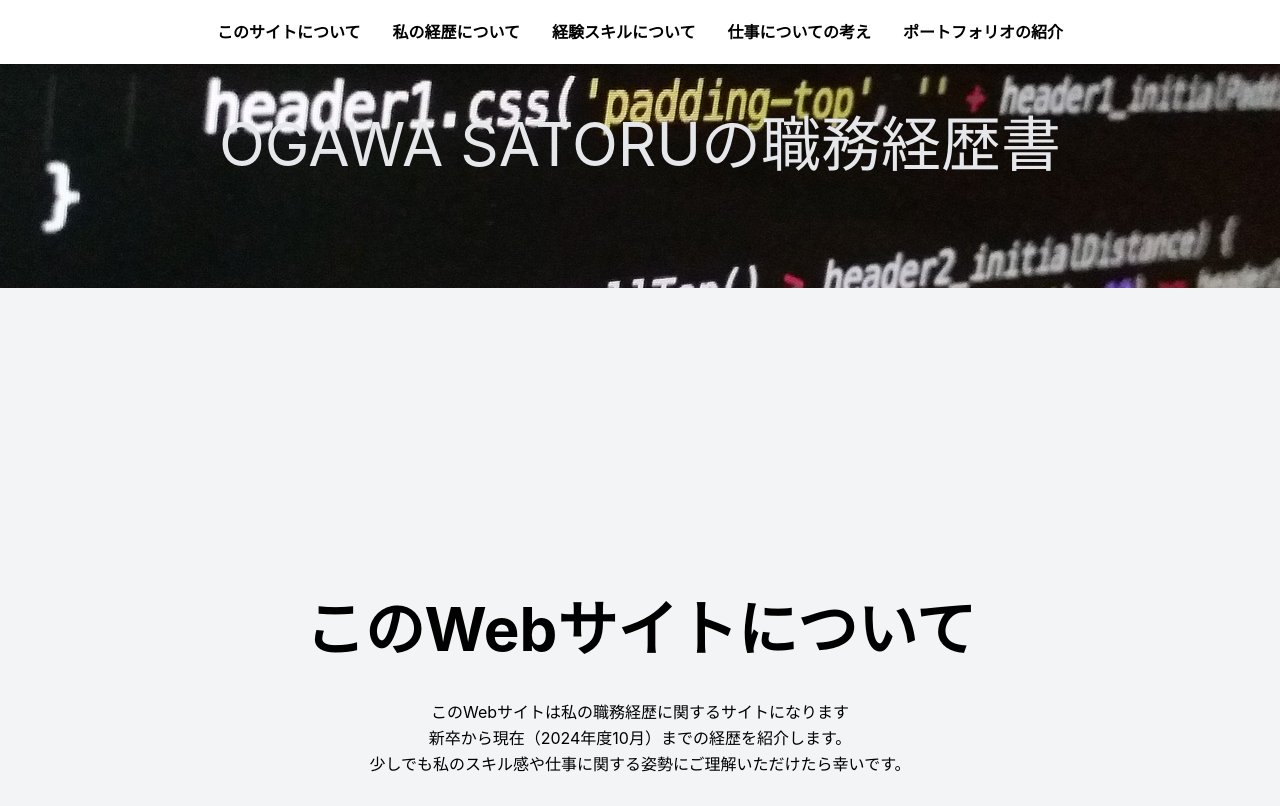
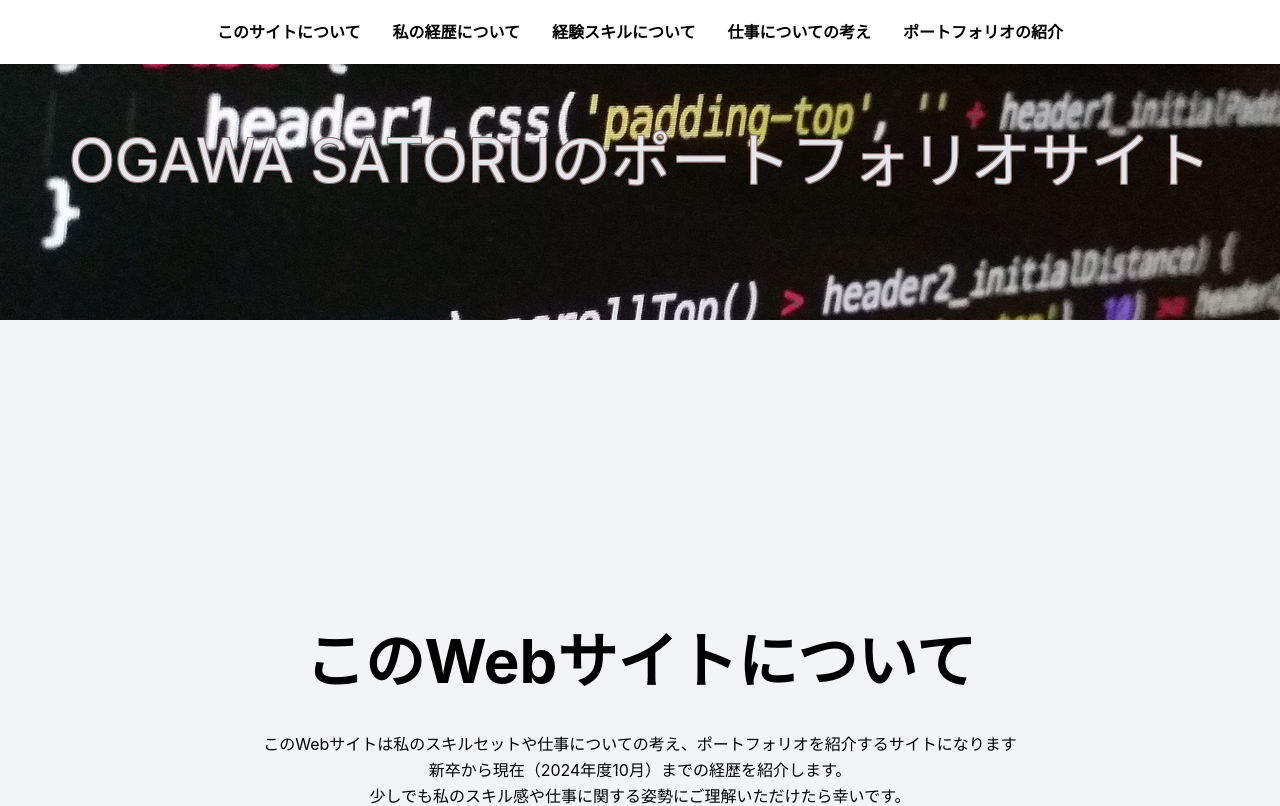
Before and after one commit to sugar2456/portfolio_project, a React (Create React App) app in the folder src/my-portfolio-app/: page / in a window 1280 px wide. Shown: the top 806 px of the page. Built offline with nearby package versions, Linux system fonts and the light colour scheme.

Commit message:
フッターを作成

```diff
--- a/src/my-portfolio-app/package.json
+++ b/src/my-portfolio-app/package.json
@@ -10,6 +10,7 @@
     "react": "^18.3.1",
     "react-chartjs-2": "^5.2.0",
     "react-dom": "^18.3.1",
+    "react-icons": "^5.3.0",
     "react-intersection-observer": "^9.13.1",
     "react-scripts": "5.0.1",
     "react-scroll": "^1.9.0",
--- a/src/my-portfolio-app/src/index.css
+++ b/src/my-portfolio-app/src/index.css
@@ -18,10 +18,10 @@ code {
 
 .text-outline {
   text-shadow:
-    -1px -1px 0 #b6b6b6,
-    1px -1px 0 #b6b6b6,
-    -1px 1px 0 #b6b6b6,
-    1px 1px 0 #b6b6b6;
+    -1px -1px 0 #8a7070,
+    1px -1px 0 #8a7070,
+    -1px 1px 0 #8a7070,
+    1px 1px 0 #8a7070;
 }
 
 .nav-item {
--- a/src/my-portfolio-app/src/pages/Footer.js
+++ b/src/my-portfolio-app/src/pages/Footer.js
@@ -1,7 +1,12 @@
+import { FaGithub } from 'react-icons/fa';
+
 function Footer() {
   return (
-    <footer>
-      <p>© 2024 ogawa satoru</p>
+    <footer className="flex items-center justify-center w-full h-16 bg-white">
+      <p className="mr-4">© 2024 ogawa satoru</p>
+      <a href="https://github.com/sugar2456" target="_blank" rel="noopener noreferrer" className="text-gray-800 hover:text-black">
+        <FaGithub size={24} />
+      </a>
     </footer>
   );
 }
--- a/src/my-portfolio-app/src/pages/sections/AboutSite.js
+++ b/src/my-portfolio-app/src/pages/sections/AboutSite.js
@@ -3,7 +3,7 @@ function AboutSite() {
     <section id="about-site" className="flex items-center justify-center h-screen bg-gray-100">
       <div className="text-center">
         <h1 className="mb-10 text-6xl font-bold">このWebサイトについて</h1>
-        <p className="leading-relaxed">このWebサイトは私の職務経歴に関するサイトになります</p>
+        <p className="leading-relaxed">このWebサイトは私のスキルセットや仕事についての考え、ポートフォリオを紹介するサイトになります</p>
         <p className="leading-relaxed">新卒から現在（2024年度10月）までの経歴を紹介します。</p>
         <p className="leading-relaxed">少しでも私のスキル感や仕事に関する姿勢にご理解いただけたら幸いです。</p>
       </div>
--- a/src/my-portfolio-app/src/pages/sections/Banner.js
+++ b/src/my-portfolio-app/src/pages/sections/Banner.js
@@ -1,9 +1,9 @@
 function Banner() {
     return (
-        <div className="flex items-center justify-center text-gray-200 bg-center bg-no-repeat h-72"
+        <div className="flex items-center justify-center text-gray-200 bg-center bg-no-repeat h-80"
             style={{backgroundImage: "url('images/banner.jpg')"}}
         >
-            <h1 className="text-6xl text-center">OGAWA SATORUの職務経歴書</h1>
+            <h1 className="text-6xl text-center text-outline">OGAWA SATORUのポートフォリオサイト</h1>
         </div>
     );
 }
```
Also changed, not shown: 1 other file (tests, documents, lock files or other folders).
